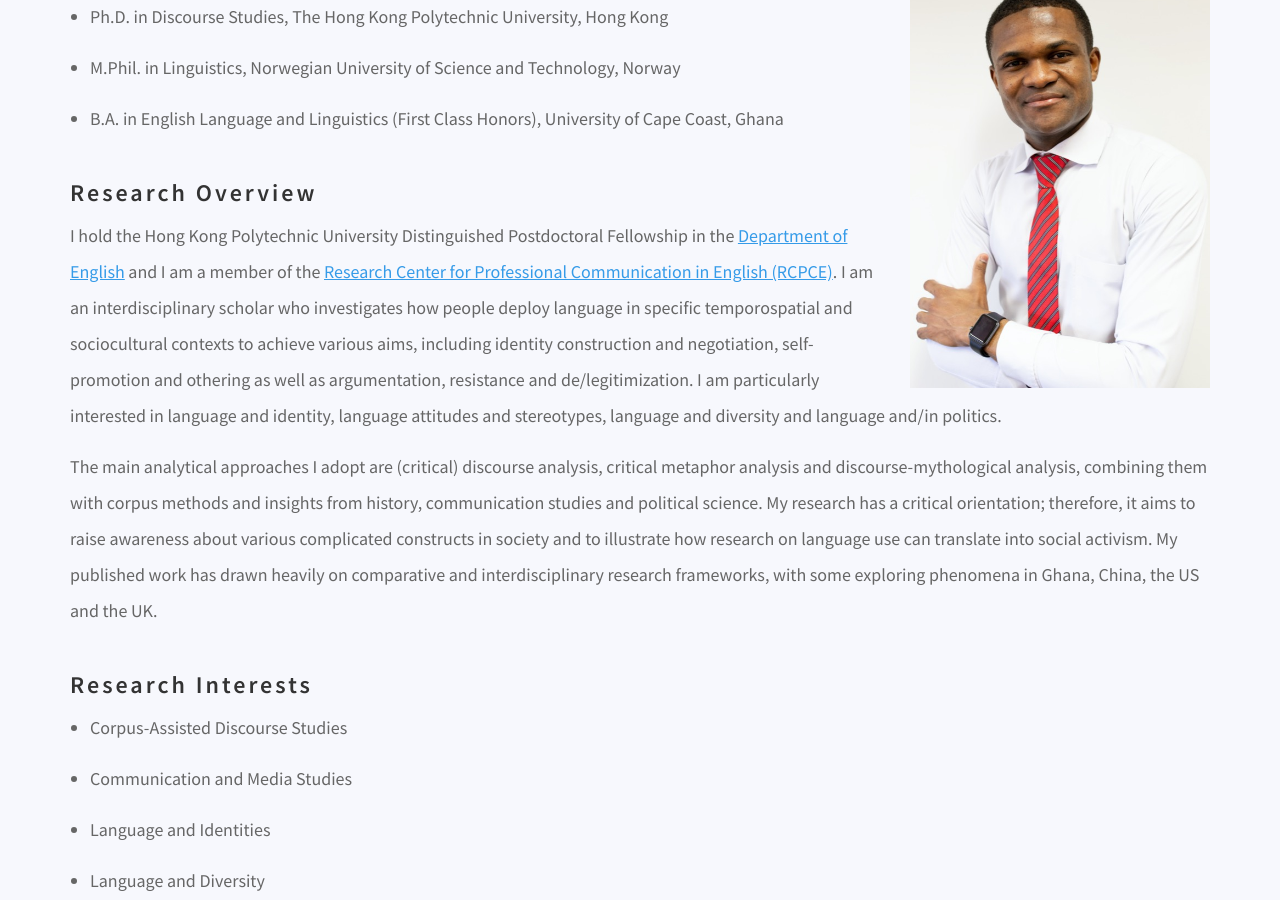
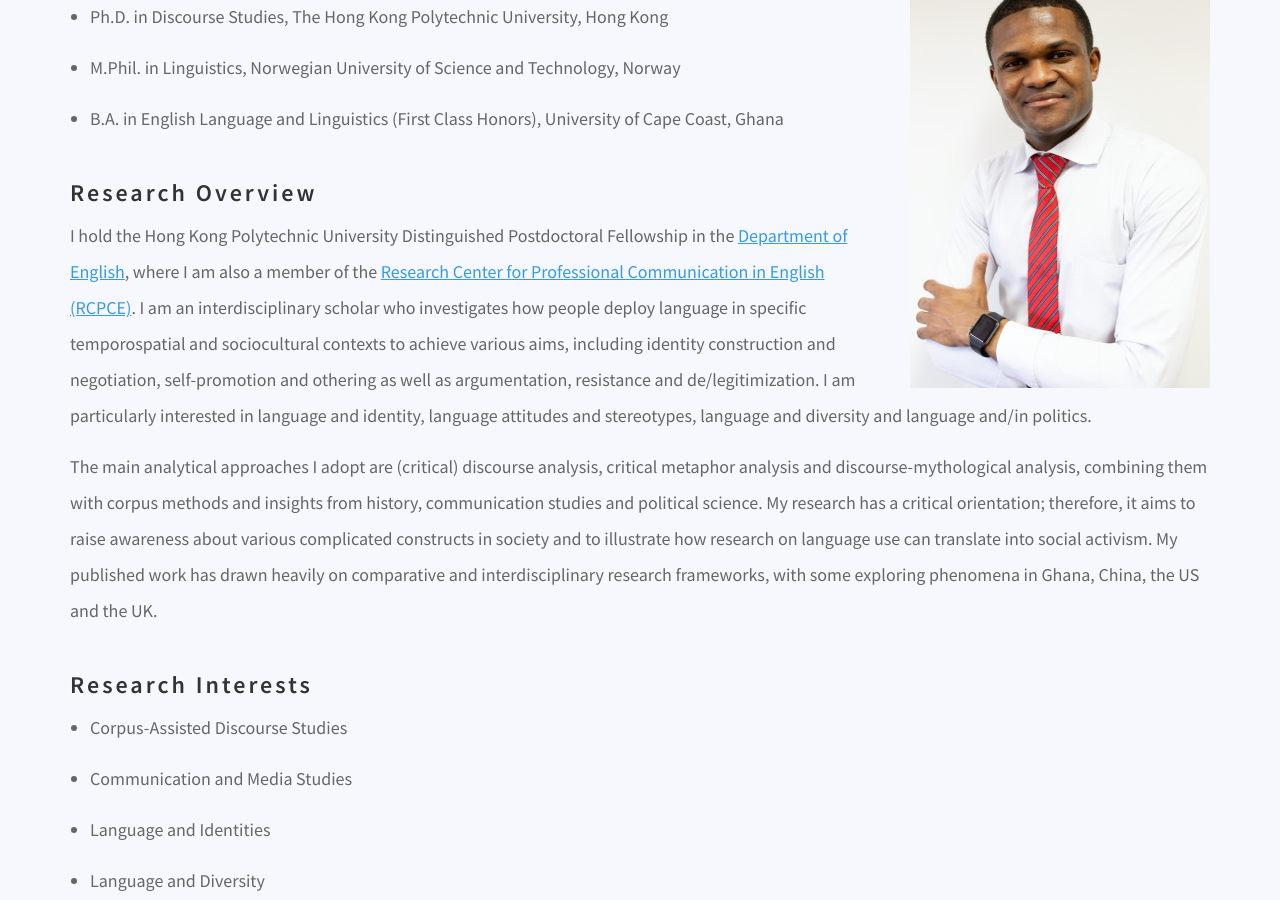
Before and after one commit to danielcornock/marknartey.com, a Jekyll site: the page built from index.md, in a window 1280 px wide and 900 px high, scrolled down 450 px. Built offline with Jekyll 4.4.1, drawn with Linux system fonts in a browser that asks for light colours; nearby versions of some CDN libraries; a script that is not in the unit is left out.

Commit message:
Update Pages “about”

```diff
--- a/index.md
+++ b/index.md
@@ -16,7 +16,7 @@ permalink: /
 
 ## Research Overview
 
-I hold the Hong Kong Polytechnic University Distinguished Postdoctoral Fellowship in the [Department of English](https://www.polyu.edu.hk/engl/) and I am a member of the [Research Center for Professional Communication in English (RCPCE)](http://rcpce.engl.polyu.edu.hk/rcpce/). I am an interdisciplinary scholar who investigates how people deploy language in specific temporospatial and sociocultural contexts to achieve various aims, including identity construction and negotiation, self-promotion and othering as well as argumentation, resistance and de/legitimization. I am particularly interested in language and identity, language attitudes and stereotypes, language and diversity and language and/in politics.
+I hold the Hong Kong Polytechnic University Distinguished Postdoctoral Fellowship in the [Department of English](https://www.polyu.edu.hk/engl/), where I am also a member of the [Research Center for Professional Communication in English (RCPCE)](http://rcpce.engl.polyu.edu.hk/rcpce/). I am an interdisciplinary scholar who investigates how people deploy language in specific temporospatial and sociocultural contexts to achieve various aims, including identity construction and negotiation, self-promotion and othering as well as argumentation, resistance and de/legitimization. I am particularly interested in language and identity, language attitudes and stereotypes, language and diversity and language and/in politics.
 
 The main analytical approaches I adopt are (critical) discourse analysis, critical metaphor analysis and discourse-mythological analysis, combining them with corpus methods and insights from history, communication studies and political science. My research has a critical orientation; therefore, it aims to raise awareness about various complicated constructs in society and to illustrate how research on language use can translate into social activism. My published work has drawn heavily on comparative and interdisciplinary research frameworks, with some exploring phenomena in Ghana, China, the US and the UK.
 
```
